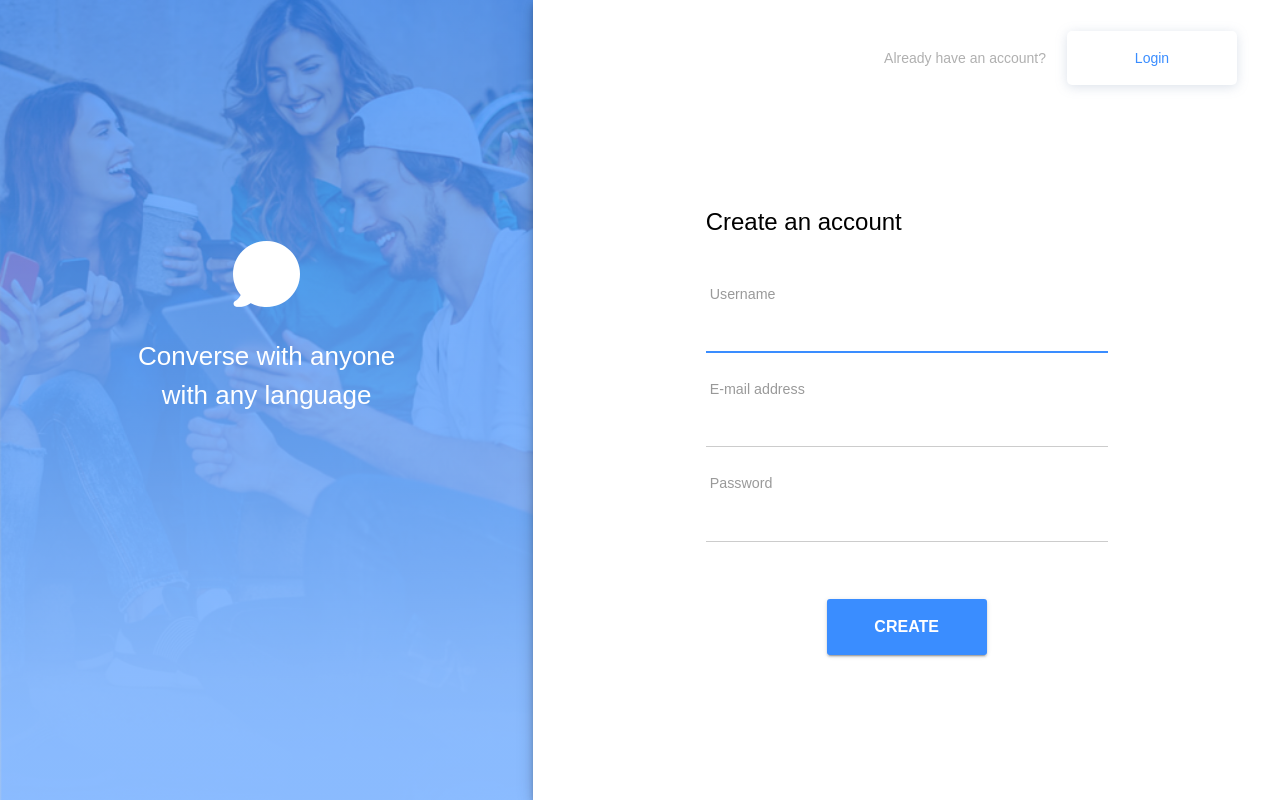
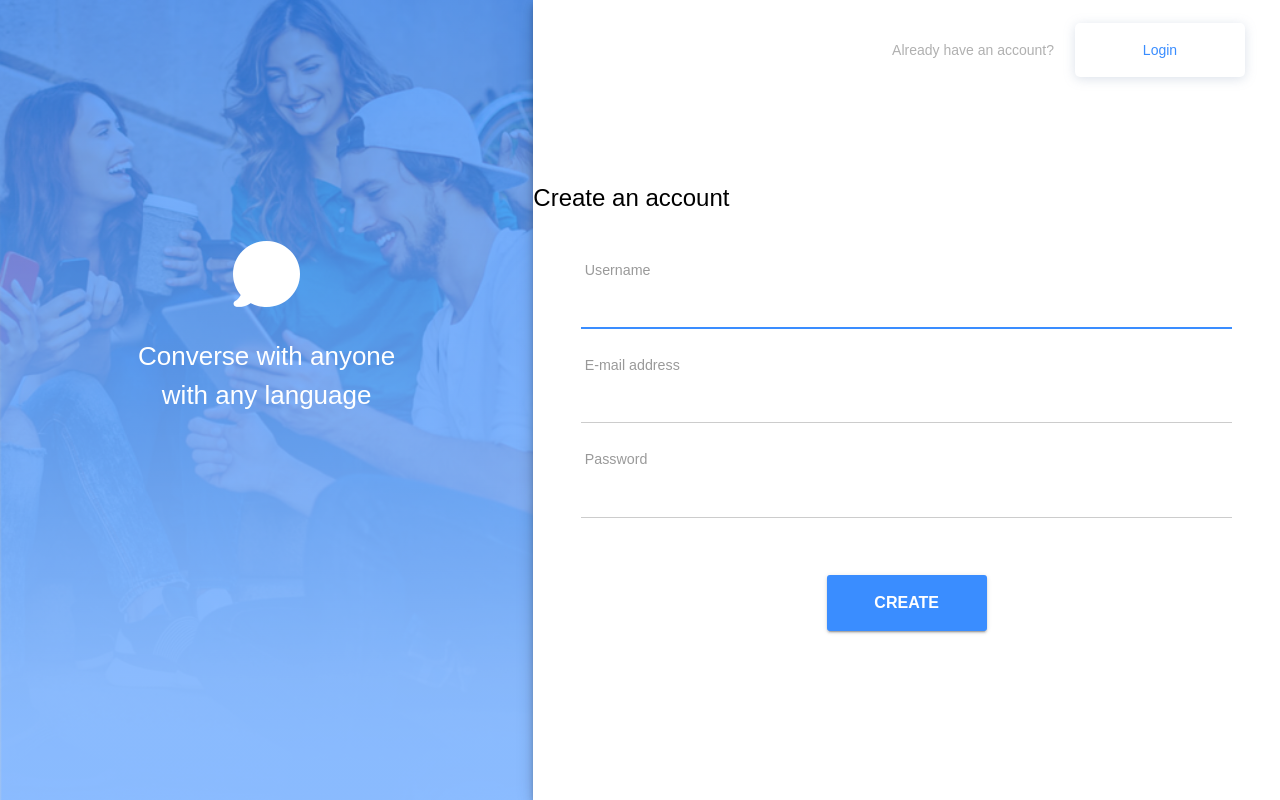
Before and after one commit to jkwan19/Chatter, a React (Create React App) app in the folder client/: page /signup in a window 1280 px wide. Built offline with nearby package versions, Linux system fonts and the light colour scheme.

Commit message:
Correct issues from last PR

```diff
--- a/client/src/image/LandingImage.jsx
+++ b/client/src/image/LandingImage.jsx
@@ -4,6 +4,7 @@ import React from 'react';
 import {
   Grid,
   Hidden,
+  Box,
   Typography
 } from "@material-ui/core";
 import { makeStyles } from "@material-ui/core/styles";
@@ -22,7 +23,7 @@ const useStyles = makeStyles(theme => ({
       "linear-gradient(180deg, rgb(58,141,255, 0.75) 0%, rgb(134,185,255, 0.75) 85%)",
     backgroundSize: "cover",
     backgroundPosition: "center",
-    minHeight: "calc(100%)",
+    minHeight: "100%",
   },
   heroText: {
     fontSize: 26,
--- a/client/src/nav-buttons/AccountButton.jsx
+++ b/client/src/nav-buttons/AccountButton.jsx
@@ -1,7 +1,10 @@
 import React from "react";
 
 /* MATERIAL UI STYLING */
-import { Grid } from "@material-ui/core";
+import {
+  Box,
+  Typography
+ } from "@material-ui/core";
 import { makeStyles } from "@material-ui/core/styles";
 
 const useStyles = makeStyles(theme => ({
@@ -25,11 +28,10 @@ export default function AccountButton(props) {
   const classes = useStyles();
 
   return (
-    <Grid
+    <Box
       className={classes.accBtn}
-      variant="contained"
-    >
-      {props.value}
-    </Grid>
+      >
+      <Typography variant="body2">{props.value}</Typography>
+    </Box>
   )
 }
--- a/client/src/nav-buttons/AccountNavButtons.jsx
+++ b/client/src/nav-buttons/AccountNavButtons.jsx
@@ -2,7 +2,7 @@ import React from "react";
 import { Link } from "react-router-dom";
 
 /* MATERIAL UI STYLING */
-import { Box } from "@material-ui/core";
+import { Grid } from "@material-ui/core";
 import { makeStyles } from "@material-ui/core/styles";
 
 /* COMPONENTS */
@@ -22,11 +22,11 @@ export default function AccountNavButtons(props) {
   const classes = useStyles();
 
   return (
-    <Box p={1} alignSelf="flex-end" alignItems="center">
+    <Grid container justify="flex-end">
       <Link to={props.link} className={classes.link}>
         <NoAccountButton value={props.alt} />
         <AccountButton value={props.main} />
       </Link>
-    </Box>
+    </Grid>
   )
 }
--- a/client/src/nav-buttons/NoAccountButton.jsx
+++ b/client/src/nav-buttons/NoAccountButton.jsx
@@ -1,12 +1,14 @@
 import React from "react";
 
 /* MATERIAL UI STYLING */
-import { Grid } from "@material-ui/core";
+import {
+  Box,
+  Typography
+} from "@material-ui/core";
 import { makeStyles } from "@material-ui/core/styles";
 
 const useStyles = makeStyles(theme => ({
   noAccBtn: {
-    fontSize: 14,
     color: "#b0b0b0",
     fontWeight: 400,
     textAlign: "center",
@@ -23,11 +25,10 @@ export default function NoAccountButton(props) {
   const classes = useStyles();
 
   return (
-    <Grid
+    <Box
       className={classes.noAccBtn}
-      variant="inherit"
       >
-      {props.value}
-    </Grid>
+      <Typography variant="body2">{props.value}</Typography>
+    </Box>
   )
 }
--- a/client/src/pages/Login.jsx
+++ b/client/src/pages/Login.jsx
@@ -55,8 +55,12 @@ const useStyles = makeStyles(theme => ({
     margin: "auto"
   },
   form: {
-    width: "calc(100%)",
+    display: "block",
     marginTop: theme.spacing(1)
+  },
+  formBox: {
+    marginRight: theme.spacing(1),
+    marginBottom: theme.spacing(4)
   },
   label: {
     fontSize: 14,
@@ -77,13 +81,10 @@ const useStyles = makeStyles(theme => ({
 }));
 
 // Login middleware placeholder
-function useLogin() {
-  const login = async (email, password) => {
-    const res = await auth.login(email, password);
-    localStorage.setItem("token", res.token);
-  };
-  return login;
-}
+const login = async (email, password) => {
+  await auth.login(email, password);
+};
+
 
 export default function Login() {
   const classes = useStyles();
@@ -95,8 +96,6 @@ export default function Login() {
     const user = localStorage.getItem("user");
     if (user) history.push("/dashboard");
   }, [history]);
-
-  const login = useLogin();
 
   const handleClose = (event, reason) => {
     if (reason === "clickaway") return;
@@ -114,8 +113,15 @@ export default function Login() {
             link={'/signup'}
             main={'Create account'}
             alt={`Don't have an account?`}/>
-          <Box width="100%" maxWidth='66%' p={3} alignSelf="center">
+          <Grid
+            container
+            direction="column"
+            justify="center"
+            alignItems="center"
+            className={classes.formBox}
+            >
             <FormHeader value={'Welcome back!'}/>
+
             <Formik
               initialValues={{
                 email: "",
@@ -205,11 +211,10 @@ export default function Login() {
                     onChange={handleChange}
                   />
                   <SubmitButton name={'Login'}/>
-                  <Box style={{ height: 95 }} />
                 </form>
               )}
             </Formik>
-          </Box>
+          </Grid>
           <Box p={1} alignSelf="center" />
         </Box>
         <ErrorMessage
--- a/client/src/pages/Signup.jsx
+++ b/client/src/pages/Signup.jsx
@@ -53,10 +53,18 @@ const useStyles = makeStyles(theme => ({
     margin: "auto"
   },
   form: {
-    width: "100%", // Fix IE 11 issue.
+    display: "block",
     marginTop: theme.spacing(1)
   },
-  label: { fontSize: 19, color: "rgb(0,0,0,0.4)", paddingLeft: "5px" },
+  formBox: {
+    marginRight: theme.spacing(1),
+    marginBottom: theme.spacing(4)
+  },
+  label: {
+    fontSize: 19,
+    color: "rgb(0,0,0,0.4)",
+    paddingLeft: "5px"
+  },
   inputs: {
     marginTop: ".8rem",
     height: "2rem",
@@ -65,19 +73,14 @@ const useStyles = makeStyles(theme => ({
 }));
 
 // Register middleware placeholder
-function useRegister() {
-  const register = async (username, email, password) => {
-    const res = await auth.register(username, email, password);
-    localStorage.setItem("token", res.token);
-  };
-  return register;
-}
+const register = async (username, email, password) => {
+  await auth.register(username, email, password);
+};
+
 
 export default function Register() {
   const classes = useStyles();
   const [open, setOpen] = useState(false);
-
-  const register = useRegister();
 
   const history = useHistory();
 
@@ -101,7 +104,12 @@ export default function Register() {
             link={'/login'}
             main={'Login'}
             alt={'Already have an account?'}/>
-          <Box width="100%" maxWidth={450} p={3} alignSelf="center">
+          <Grid
+            container
+            direction="column"
+            justify="center"
+            alignItems="center"
+            className={classes.formBox}>
             <FormHeader value={'Create an account'} />
             <Formik
               initialValues={{
@@ -212,12 +220,12 @@ export default function Register() {
                 </form>
               )}
             </Formik>
-          </Box>
+          </Grid>
           <Box p={1} alignSelf="center" />
         </Box>
         <ErrorMessage
           open={open}
-          message={"Registration failed"}
+          message="Registration failed"
           handleClose={handleClose} />
       </Grid>
     </Grid>
--- a/client/src/services/auth.service.js
+++ b/client/src/services/auth.service.js
@@ -27,14 +27,13 @@ const login = (email, password) => {
 const logout = () => {
   return axios.post(API_URL + "logout")
     .then((res) => {
-      localStorage.removeItem("token")
       localStorage.removeItem("user");
     })
     .catch((err) => console.log("Error logging out: ", err));
 };
 
 const getCurrentUser = () => {
-  return JSON.parse(localStorage.user);
+  return JSON.parse(localStorage.getItem("user"));
 };
 
 const auth = {
```
Also changed, not shown: 1 other file (tests, documents, lock files or other folders).
